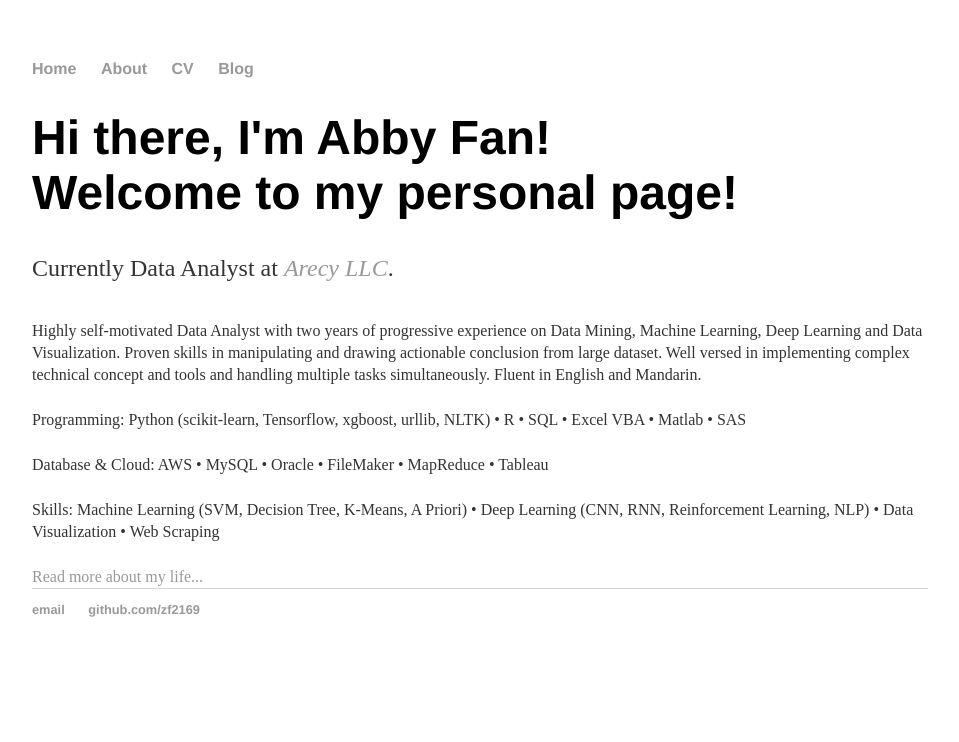
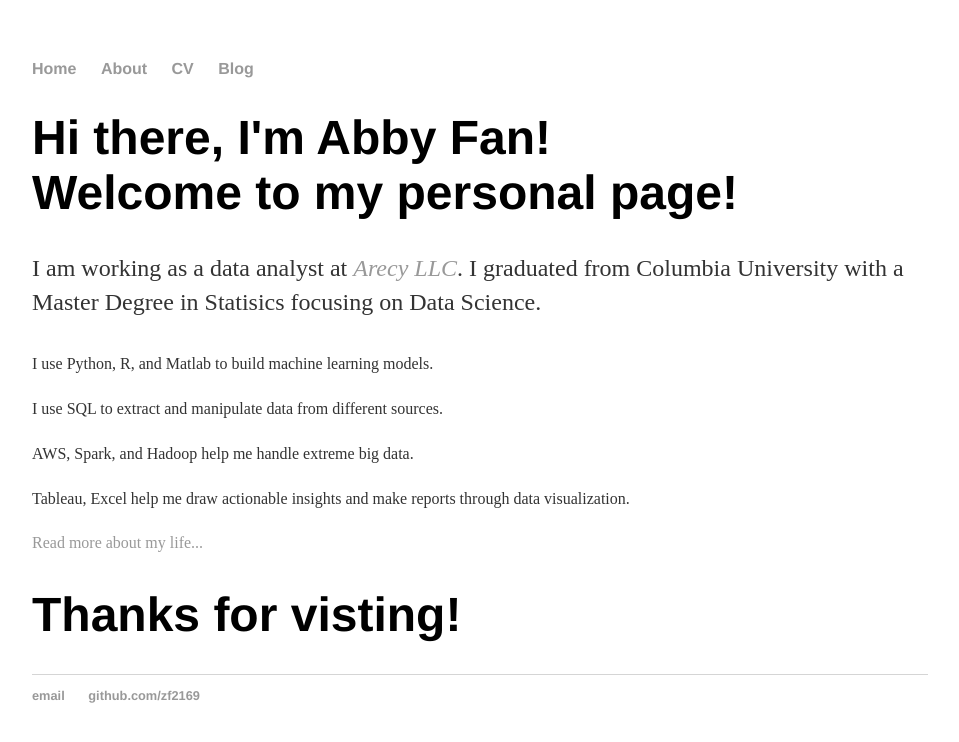
Before and after one commit to zf2169/zf2169.github.io, a Jekyll site: the page built from index.html, in a window 1280 px wide. Shown: the top 742 px of the page, without its empty margins (160-1119 px from the left). Built offline with Jekyll 4.4.1, drawn with Linux system fonts in a browser that asks for light colours.

Commit message:
Update index.html

```diff
--- a/index.html
+++ b/index.html
@@ -5,10 +5,12 @@ title: Abby Fan Personal Website
 <div class="blurb">
 	<h1>Hi there, I'm Abby Fan!<br>
 	Welcome to my personal page!</h1>
-	<p1>Currently Data Analyst at <a href="https://www.arecy-us.com/"><em>Arecy LLC</em></a>. <br><br></p1>
-	<p2>Highly self-motivated Data Analyst with two years of progressive experience on Data Mining, Machine Learning, Deep Learning and Data Visualization. Proven skills in manipulating and drawing actionable conclusion from large dataset. Well versed in implementing complex technical concept and tools and handling multiple tasks simultaneously. Fluent in English and Mandarin.<br><br>
-	Programming: Python (scikit-learn, Tensorflow, xgboost, urllib, NLTK) • R • SQL • Excel VBA • Matlab • SAS <br><br>
-	Database & Cloud: AWS • MySQL • Oracle • FileMaker • MapReduce • Tableau <br><br>
-	Skills: Machine Learning (SVM, Decision Tree, K-Means, A Priori) • Deep Learning (CNN, RNN, Reinforcement Learning, NLP) • Data Visualization • Web Scraping <br><br>
+	<p1>I am working as a data analyst at <a href="https://www.arecy-us.com/"><em>Arecy LLC</em></a>. I graduated from Columbia University with a Master Degree in Statisics focusing on Data Science. <br><br></p1>
+	<p2>I use Python, R, and Matlab to build machine learning models.<br><br>
+	I use SQL to extract and manipulate data from different sources. <br><br>
+	AWS, Spark, and Hadoop help me handle extreme big data. <br><br>
+	Tableau, Excel help me draw actionable insights and make reports through data visualization.<br><br>
 	<a href="/about">Read more about my life...</a></p2>
+
+	<h1>Thanks for visting!<br></h1>
 </div><!-- /.blurb -->
```
